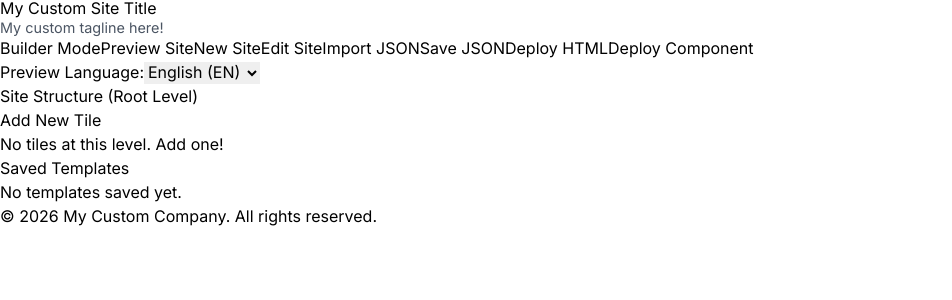
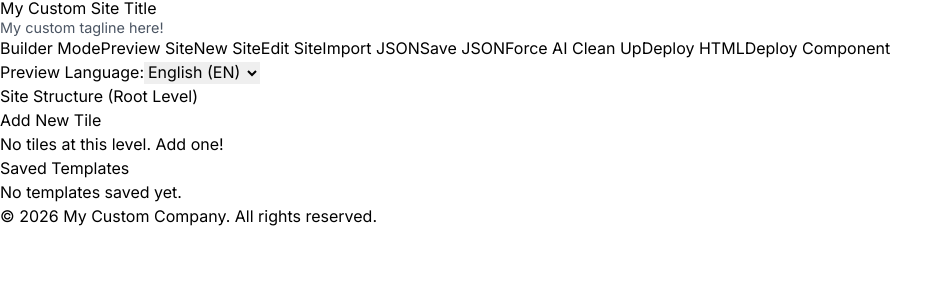
Before and after one commit to JBarrett2025/AgentIQ-FFL2026, a React (Vite) app: page / in a window 1280 px wide. Shown: the top 300 px of the page, without its empty margins (0-952 px from the left). Built offline with nearby package versions, Linux system fonts and the light colour scheme.

Commit message:
Phase 12: Dictionary Self-Healing and Force Translate Button

```diff
--- a/src/App.tsx
+++ b/src/App.tsx
@@ -452,7 +452,7 @@ const App: React.FC = () => {
                                     const { borderColor, ...restOfTile } = tile;
                                     const { borderColor: vBorderColor, ...restOfVisibility } = (tile.isVisible || {});
 
-                                    // MIGRATION SCRIPT: Fix 'default_tile_name' collisions from Phase 1 bug
+                                    // MIGRATION SCRIPT: Fix 'default_tile_name' collisions and orphans
                                     let safeNameKey = tile.nameKey || defaultTileProperties.nameKey;
                                     let safeDescKey = tile.descriptionKey || defaultTileProperties.descriptionKey;
 
@@ -460,15 +460,18 @@ const App: React.FC = () => {
                                         const uniqueSuffix = Date.now().toString() + Math.random().toString(36).substring(7);
                                         safeNameKey = `migrated_title_${uniqueSuffix}`;
                                         safeDescKey = `migrated_desc_${uniqueSuffix}`;
+                                    }
 
-                                        // Rescue string values if they existed in the imported dictionary at the old collided key
-                                        // Using ?? to ensure intentional empty strings "" are not overridden by falsy fallbacks
+                                    // SELF HEALING: If dict is somehow missing this key, rescue the legacy name/description or initialize it safely
+                                    if (!dict[safeNameKey]) {
                                         const oldName = importedData.translations?.[tile.nameKey]?.en ?? tile.name ?? '';
                                         const oldNameEs = importedData.translations?.[tile.nameKey]?.es ?? '';
+                                        dict[safeNameKey] = { en: oldName, es: oldNameEs };
+                                    }
+
+                                    if (!dict[safeDescKey]) {
                                         const oldDesc = importedData.translations?.[tile.descriptionKey]?.en ?? tile.description ?? '';
                                         const oldDescEs = importedData.translations?.[tile.descriptionKey]?.es ?? '';
-
-                                        dict[safeNameKey] = { en: oldName, es: oldNameEs };
                                         dict[safeDescKey] = { en: oldDesc, es: oldDescEs };
                                     }
 
@@ -586,6 +589,47 @@ const App: React.FC = () => {
         };
         reader.readAsText(file);
     }, [saveSiteData]);
+
+    const handleForceTranslationSweep = useCallback(async () => {
+        const dict = siteData.translations;
+        const entries = Object.entries(dict);
+        let hasUpdates = false;
+        const updatedDict = { ...dict };
+        let errorCount = 0;
+        let lastErrorMsg = '';
+
+        for (const [key, value] of entries) {
+            if (value.en && value.en.trim() !== '' && (!value.es || value.es.trim() === '')) {
+                try {
+                    const translatedText = await requestTranslation(value.en.trim(), 'es');
+                    if (translatedText) {
+                        updatedDict[key] = { ...value, es: translatedText };
+                        hasUpdates = true;
+                    }
+                } catch (err) {
+                    console.warn(`Translation sweep failed for string: "${value.en}"`, err);
+                    errorCount++;
+                    lastErrorMsg = (err as Error).message;
+                }
+            }
+        }
+
+        if (errorCount > 0) {
+            alert(`AI Translation Sweep skipped ${errorCount} entries due to API error.\n\nError: ${lastErrorMsg}`);
+        } else if (hasUpdates) {
+            alert('AI Translation Sweep finished successfully! Check your translations.');
+        } else {
+            alert('AI Translation Sweep found no missing translations.');
+        }
+
+        if (hasUpdates) {
+            setSiteData(prevSiteData => {
+                const finalSiteData = { ...prevSiteData, translations: updatedDict };
+                saveSiteData(finalSiteData);
+                return finalSiteData;
+            });
+        }
+    }, [siteData.translations, saveSiteData]);
 
     const handleSaveSiteAsJson = useCallback(() => {
         try {
@@ -738,6 +782,7 @@ const App: React.FC = () => {
                     <button onClick={() => fileInputRef.current?.click()} className="px-4 py-2 bg-yellow-500 text-white rounded-lg shadow hover:bg-yellow-600 font-semibold">Import JSON</button>
                     <input type="file" ref={fileInputRef} onChange={handleImportSiteFile} accept=".json" style={{ display: 'none' }} />
                     <button onClick={handleSaveSiteAsJson} className="px-4 py-2 bg-purple-600 text-white rounded-lg shadow hover:bg-purple-700 font-semibold">Save JSON</button>
+                    <button onClick={handleForceTranslationSweep} className="px-4 py-2 bg-emerald-500 text-white rounded-lg shadow hover:bg-emerald-600 font-semibold">Force AI Clean Up</button>
                     <button onClick={handleSaveSiteForDeployment} className="px-4 py-2 bg-teal-600 text-white rounded-lg shadow hover:bg-teal-700 font-semibold">Deploy HTML</button>
                     <button onClick={handleSaveSiteAsComponent} className="px-4 py-2 bg-indigo-600 text-white rounded-lg shadow hover:bg-indigo-700 font-semibold">Deploy Component</button>
                     <div className="flex items-center gap-2 border-l border-gray-300 pl-3 ml-3">
```
